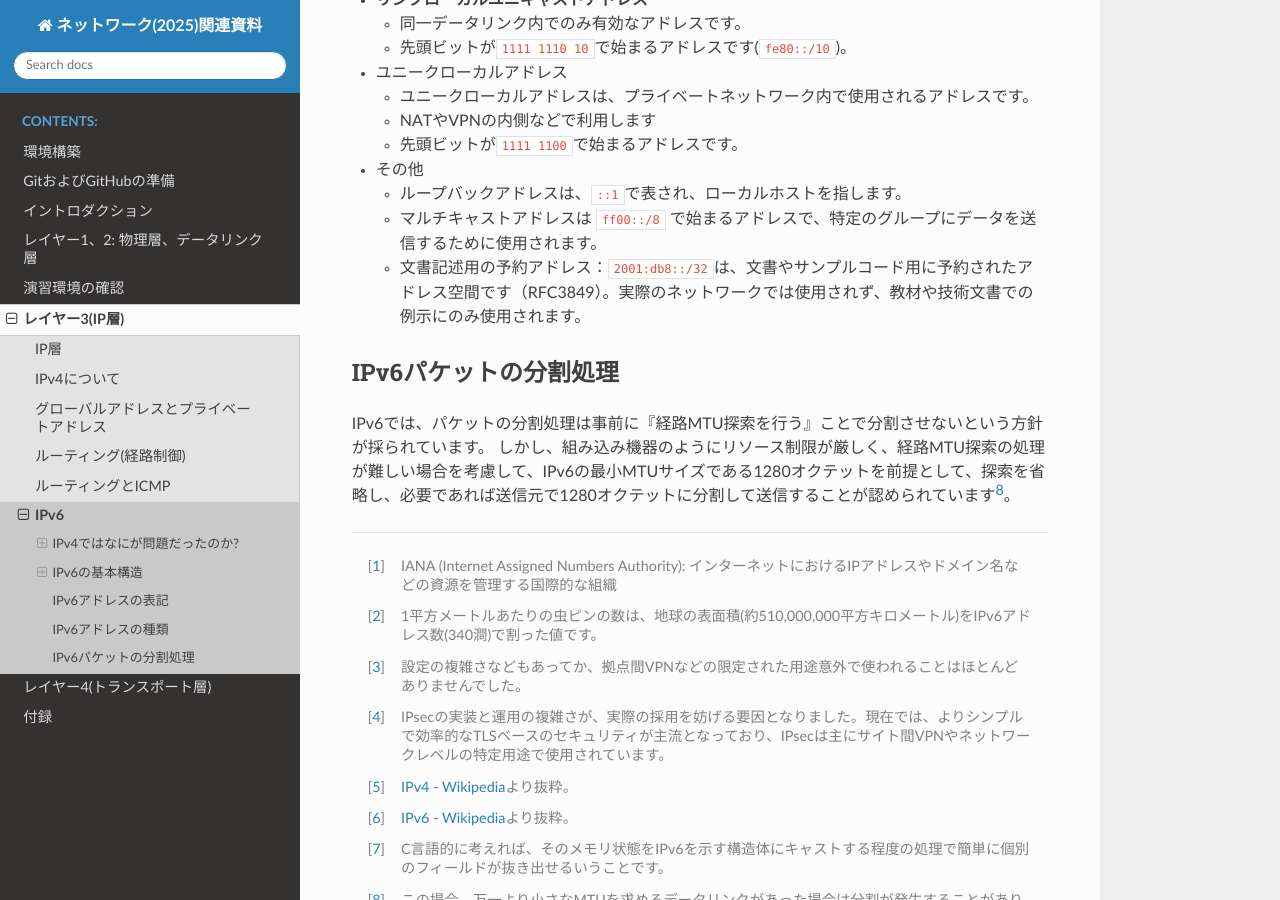
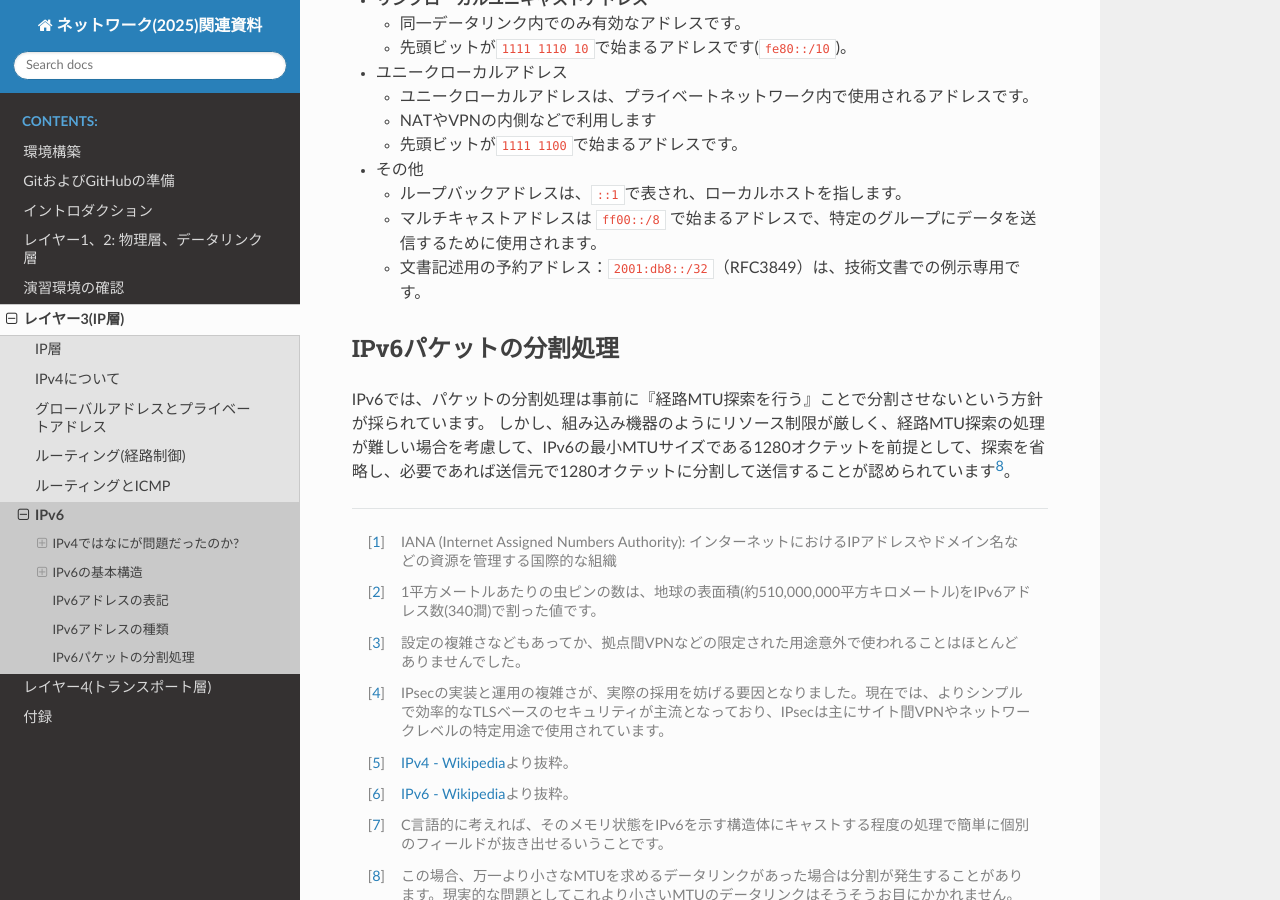
Before and after one commit to densuke/2025-network-doc, a Sphinx documentation site: the page built from source/ip/ipv6.md, in a window 1280 px wide and 900 px high, scrolled down 7875 px. Built offline with Sphinx 7.4.7 and the Read the Docs theme 3.1.0, drawn with Linux system fonts in a browser that asks for light colours.

Commit message:
Update source/ip/ipv6.md
Co-authored-by: Copilot <175728472+Copilot@users.noreply.github.com>

```diff
--- a/source/ip/ipv6.md
+++ b/source/ip/ipv6.md
@@ -287,7 +287,7 @@ IPv6のアドレス空間は非常に広いため、IPv4と違って個別の機
 - その他
     - ループバックアドレスは、`::1`で表され、ローカルホストを指します。
     - マルチキャストアドレスは `ff00::/8` で始まるアドレスで、特定のグループにデータを送信するために使用されます。
-    - 文書記述用の予約アドレス：`2001:db8::/32`は、文書やサンプルコード用に予約されたアドレス空間です（RFC3849）。実際のネットワークでは使用されず、教材や技術文書での例示にのみ使用されます。
+    - 文書記述用の予約アドレス：`2001:db8::/32`（RFC3849）は、技術文書での例示専用です。
 
 ## IPv6パケットの分割処理
 
```
